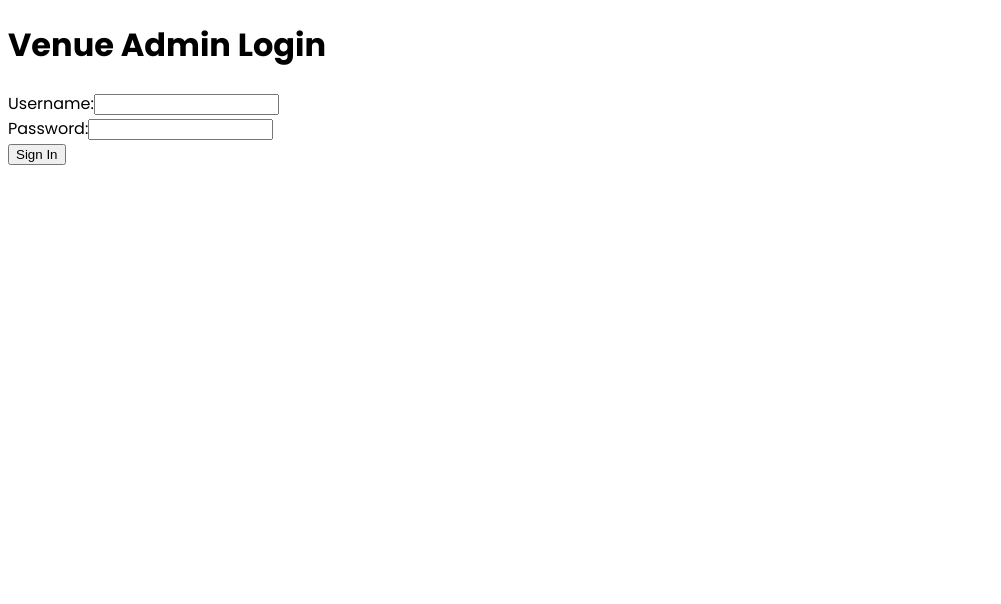
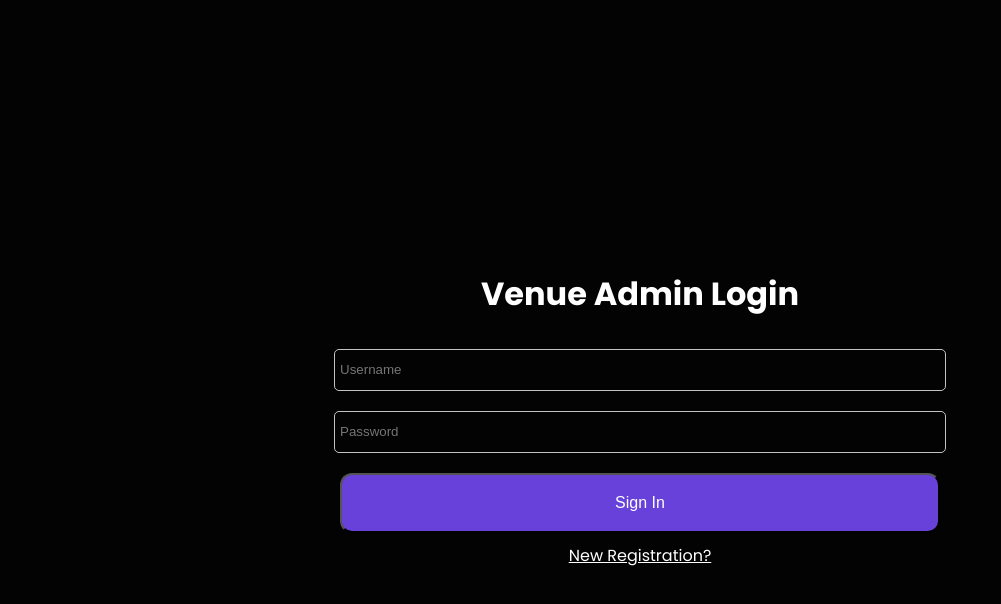
Before and after one commit to Rishi-Mishra0704/dhunJam-project, a Next.js app: page / in a window 1280 px wide. Shown: the top 604 px of the page, without its empty margins (0-1001 px from the left). Built offline with nearby package versions, Linux system fonts and the light colour scheme; a web font is replaced by a local one.

Commit message:
add styles to login page

```diff
--- a/src/app/globals.css
+++ b/src/app/globals.css
@@ -1,4 +1,5 @@
 @import url('https://fonts.googleapis.com/css2?family=Comfortaa:wght@300;400;500;600;700&family=Edu+TAS+Beginner:wght@400;500;600;700&family=Lato:wght@300;400;700&family=Poppins:ital,wght@0,100;0,200;0,300;0,400;0,500;0,600;0,700;1,100;1,200;1,300;1,400;1,500;1,600;1,700&family=Roboto+Condensed:ital,wght@0,300;0,400;0,700;1,300;1,400;1,700&family=Roboto:ital,wght@0,300;0,400;0,500;1,300;1,400&display=swap');
 html{
     font-family: 'Poppins', sans-serif;
+    background-color: #030303;
 }
--- a/src/app/login/login.module.css
+++ b/src/app/login/login.module.css
@@ -0,0 +1,45 @@
+.container {
+  display: flex;
+  flex-direction: column;
+  justify-content: center;
+  align-items: center;
+  width: 100%;
+  height: 100vh;
+
+}
+
+.input {
+  width: 600px;
+  height: 30px;
+  margin: 10px;
+  padding: 5px;
+  border: 1px solid #c2c2c2;
+  color: #c2c2c2;
+  border-radius: 5px;
+  background-color: transparent;
+}
+
+.title {
+  font-size: 32px;
+  color: #fff;
+}
+
+.signin {
+  display: flex;
+  justify-content: center;
+  align-items: center;
+  width: 600px;
+  height: 60px;
+  font-size: 16px;
+  margin: 10px;
+  padding: 5px;
+  color: #fff;
+  background-color: #6741d9;
+  border-radius: 12px;
+  cursor: pointer;
+}
+
+.new-link {
+  color: #fff;
+  font-size: 16px;
+}
--- a/src/app/login/page.tsx
+++ b/src/app/login/page.tsx
@@ -1,7 +1,9 @@
 "use client";
 import React, { useState } from "react";
 import { useRouter } from "next/navigation";
-import { adminLogin } from "./api"; // adjust the path as needed
+import { adminLogin } from "./api";
+import styles from "./login.module.css";
+import Link from "next/link";
 
 const Login: React.FC = () => {
   const [username, setUsername] = useState("");
@@ -12,34 +14,43 @@ const Login: React.FC = () => {
     try {
       const response = await adminLogin(username, password);
       console.log(response);
-      router.push('/dashboard', { scroll: false })
+      router.push("/dashboard", { scroll: false });
     } catch (error: any) {
       console.error(error.message);
     }
   };
 
   return (
-    <div>
-      <h1>Venue Admin Login</h1>
+    <div className={styles.container}>
+      <h1 className={styles.title}>Venue Admin Login</h1>
       <div>
-        <label htmlFor="username">Username:</label>
+        <label htmlFor="username"></label>
         <input
+          className={styles.input}
           type="text"
           id="username"
           value={username}
+          placeholder="Username"
           onChange={(e) => setUsername(e.target.value)}
         />
       </div>
       <div>
-        <label htmlFor="password">Password:</label>
+        <label htmlFor="password"></label>
         <input
+          className={styles.input}
           type="password"
           id="password"
           value={password}
+          placeholder="Password"
           onChange={(e) => setPassword(e.target.value)}
         />
       </div>
-      <button onClick={handleLogin}>Sign In</button>
+      <button className={styles.signin} onClick={handleLogin}>
+        Sign In
+      </button>
+      <Link href="/" className={styles["new-link"]}>
+        New Registration?
+      </Link>
     </div>
   );
 };
```
Also changed, not shown: src/app/dashboard/page.tsx (added, +11 -0 lines).
